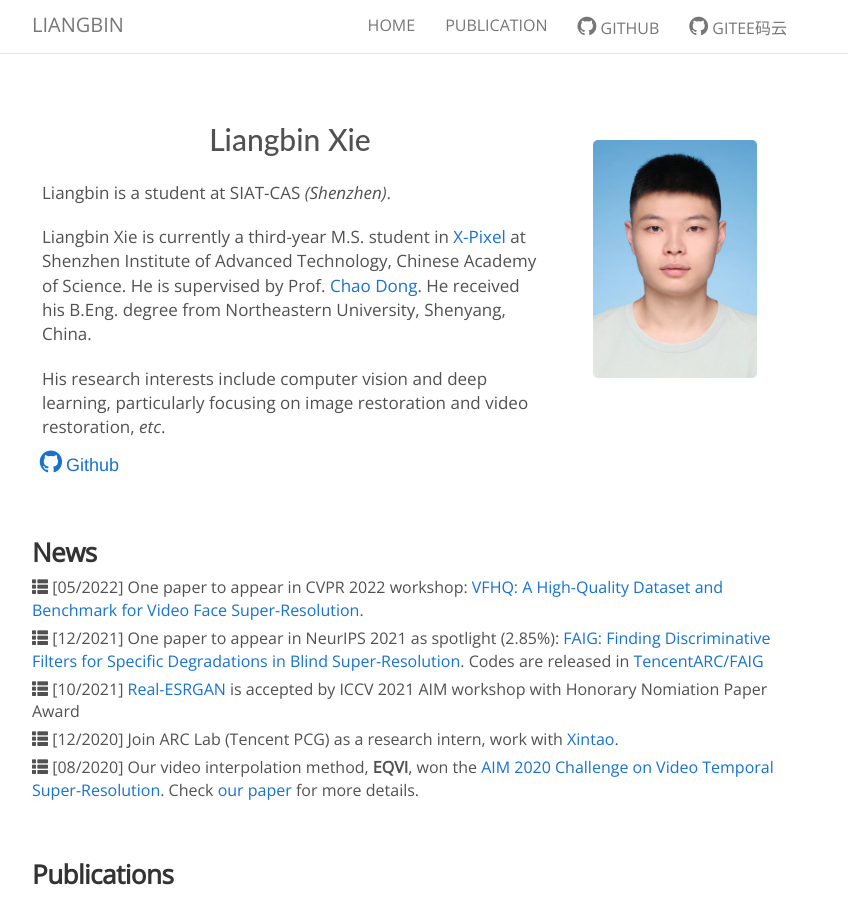
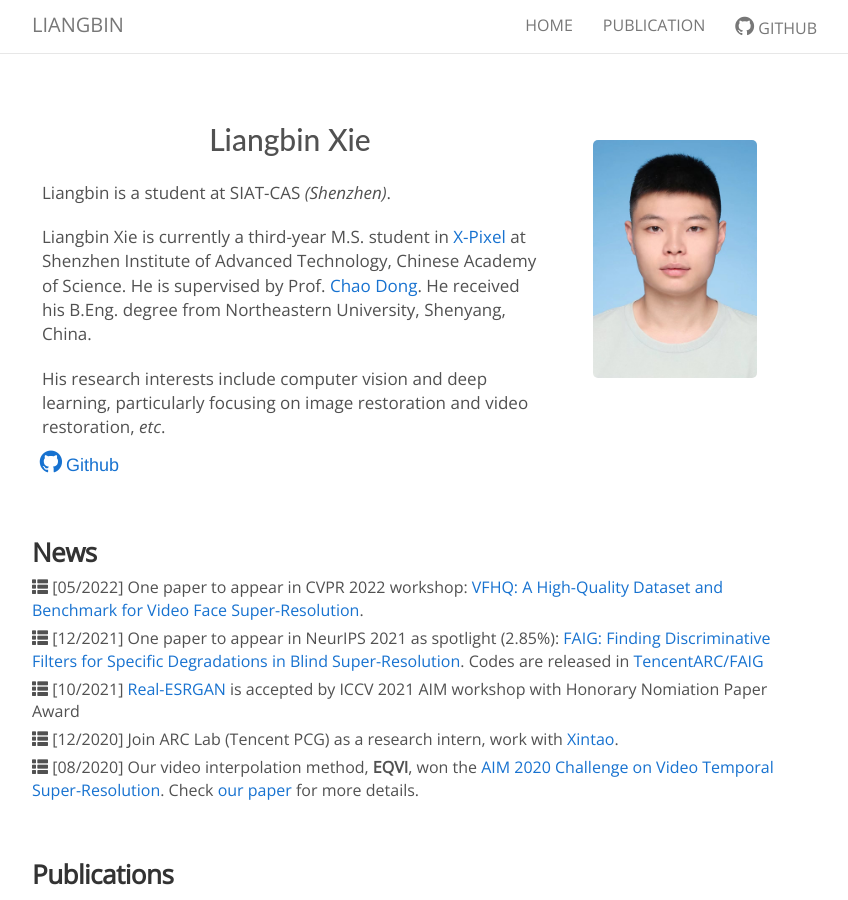
Before and after one commit to LiangbinXie/LiangbinXie.github.io, a Jekyll site: the page built from index.html, in a window 1280 px wide and 900 px high. Shown: the whole window, without its empty margins (223-1071 px from the left). Built offline with Jekyll 4.4.1, drawn with Linux system fonts in a browser that asks for light colours; nearby versions of some CDN libraries; comment, search, counter and statistics services are not loaded; a style sheet for code colours, icons or effects is not loaded; grey boxes are pictures that could not be loaded.

Commit message:
update index.html

```diff
--- a/_includes/navbar.html
+++ b/_includes/navbar.html
@@ -20,12 +20,12 @@
           {% for nav in site.nav %}
           <li style="font-size:20px"><a class='name' href="{{ nav.href }}">{{ nav.name }}</a></li>
           {% endfor %}
-          <li style="font-size:20px"><a href="https://github.com/xinntao"><i style="font-size:22px"
+          <li style="font-size:20px"><a href="https://github.com/LiangbinXie"><i style="font-size:22px"
                 class="fa fa-github"></i> GITHUB</a></li>
-          <li style="font-size:20px"><a href="https://gitee.com/xinntao"><i style="font-size:22px"
+          <!-- <li style="font-size:20px"><a href="https://gitee.com/xinntao"><i style="font-size:22px"
                 class="fa fa-github"></i> GITEE码云</a></li>
           <li style="font-size:20px"><a href="https://scholar.google.com.hk/citations?user=FQgZpQoAAAAJ&hl=en"><i
-                style="font-size:22px" class="ai ai-google-scholar"></i></a></li>
+                style="font-size:22px" class="ai ai-google-scholar"></i></a></li> -->
         </ul>
       </ul>
     </div>
--- a/index.html
+++ b/index.html
@@ -159,7 +159,7 @@
       <!--=======Real-ESRGAN: Training Real-World Blind Super-Resolution with Pure Synthetic Data======-->
       <tr>
         <td width="35%">
-          <div class="paper-img"><img style="width: 240px" align="middle" src='./images/realesrgan_logo.jpg'></div>
+          <div class="paper-img"><img style="width: 240px" align="middle" src='./images/realesrgan_rlt.jpg'></div>
         </td>
         <td align="left" valign="top" width="65%">
           <paper-title><a href="https://github.com/xinntao/Real-ESRGAN" target="_blank"><b>Real-ESRGAN</b>: Training
```
Also changed, not shown: images/realesrgan_logo.jpg (deleted), images/realesrgan_rlt.jpg (added).
